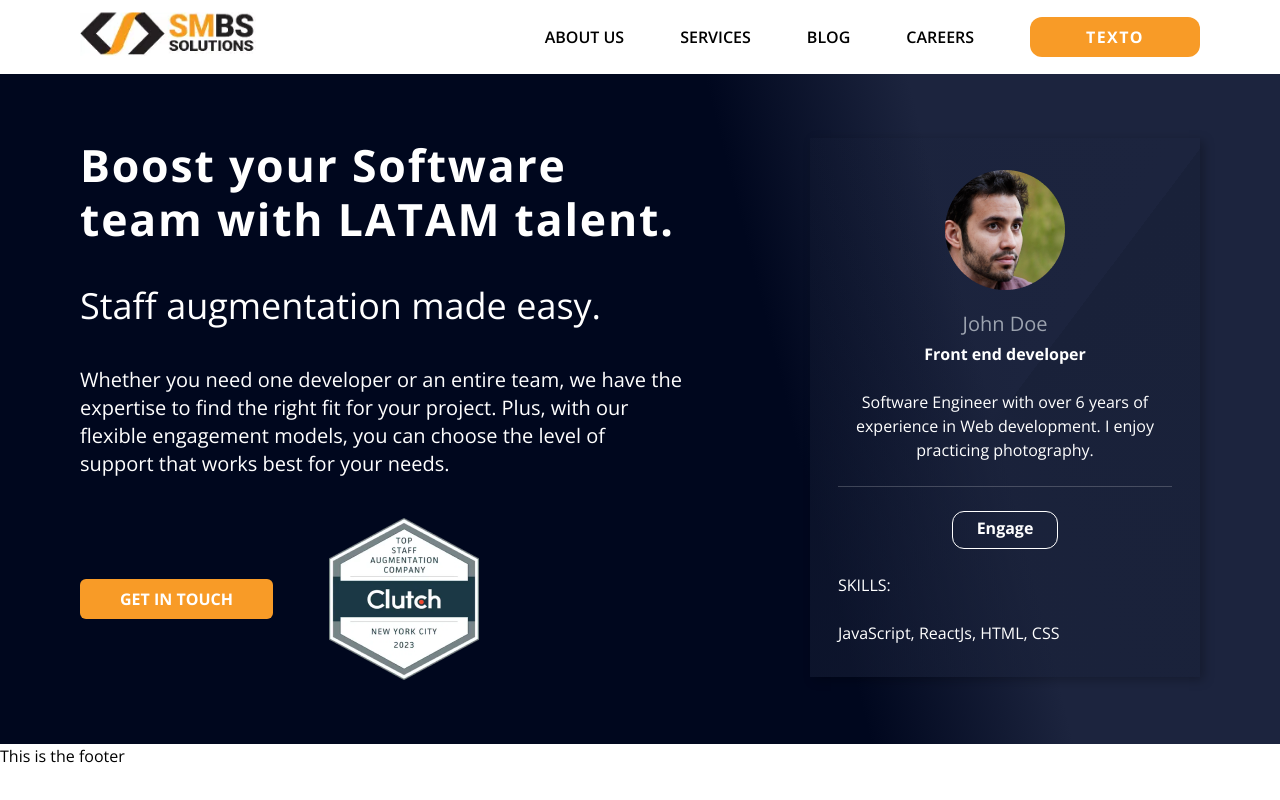
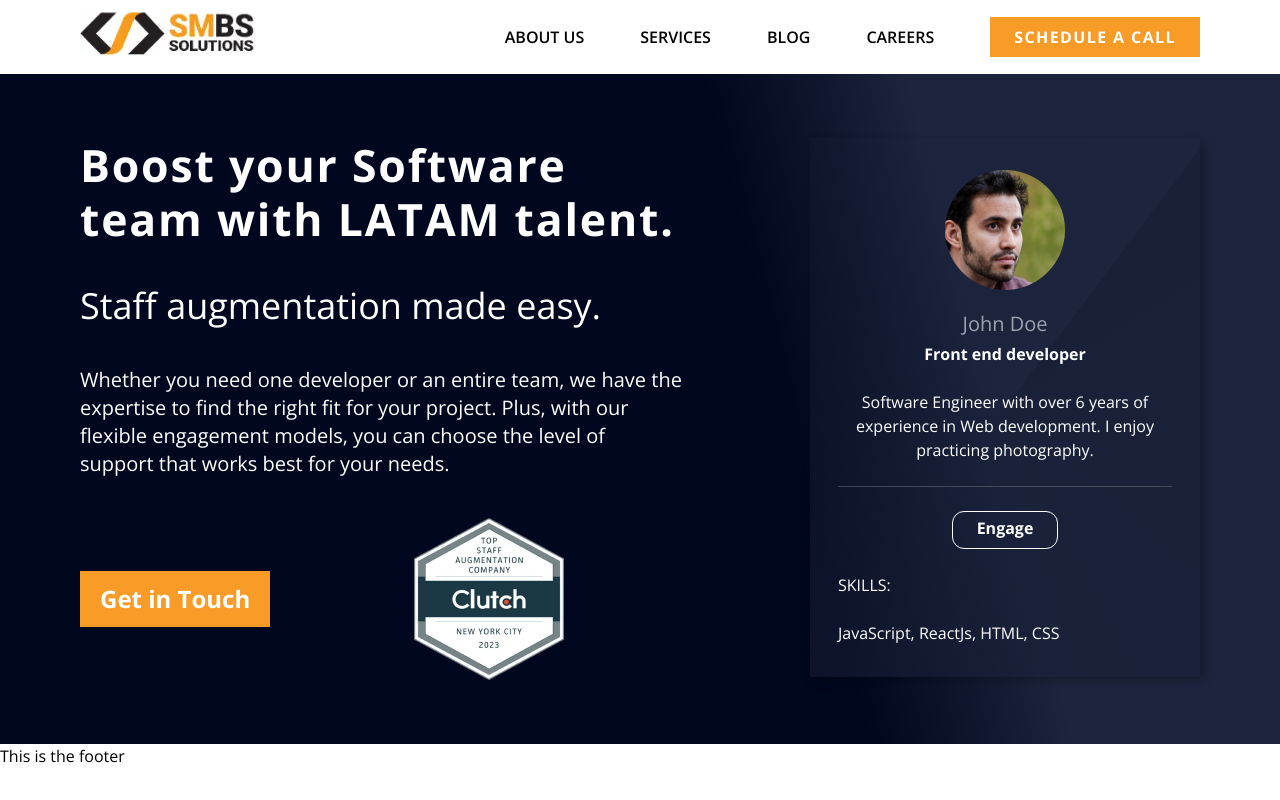
Before and after one commit to SMBS-GitMaster/smbs-website-angular, an Angular app: page / in a window 1280 px wide. Built offline with nearby package versions, Linux system fonts and the light colour scheme.

Commit message:
chore: applying new changes

```diff
--- a/src/app/components/hero/hero.component.scss
+++ b/src/app/components/hero/hero.component.scss
@@ -42,7 +42,7 @@
     }
 
     &__btn {
-      @apply flex justify-center items-center gap-x-14;
+      @apply flex justify-center items-center gap-x-36;
       @apply lg:justify-start;
     }
   }
--- a/src/app/pages/home/home.component.html
+++ b/src/app/pages/home/home.component.html
@@ -4,7 +4,7 @@
   [description]="HomeHero.description!"
   btnLabel="Get in Touch"
   btnImg="assets/images/img-header.png"
-  btnClasses="px-10 font-bold py-[14px]"
+  btnClasses="px-5 rounded-none font-bold py-[14px] text-2xl normal-case"
 >
   <div class="hero__card">
     <app-card-dev
--- a/src/app/shared/components/button/button.component.scss
+++ b/src/app/shared/components/button/button.component.scss
@@ -2,7 +2,7 @@
 
 @layer components {
   .btn {
+    @apply bg-primary px-10 py-2 text-white uppercase transition-all ease-out;
     @apply lg:px-12 lg:py-3;
-    @apply bg-primary px-10 py-2 rounded-md text-white uppercase transition-all ease-out;
   }
 }
--- a/src/app/shared/components/header/header.component.html
+++ b/src/app/shared/components/header/header.component.html
@@ -15,8 +15,8 @@
           <li class="header__menu--item">CAREERS</li>
         </ul>
 
-        <app-button customStyles="rounded-xl lg:px-12 xl:px-14 py-2">
-          <span class="header__button--text">Texto</span>
+        <app-button customStyles="px-6 py-2">
+          <span class="header__button--text">SCHEDULE A CALL</span>
         </app-button>
       </nav>
     </div>
```
